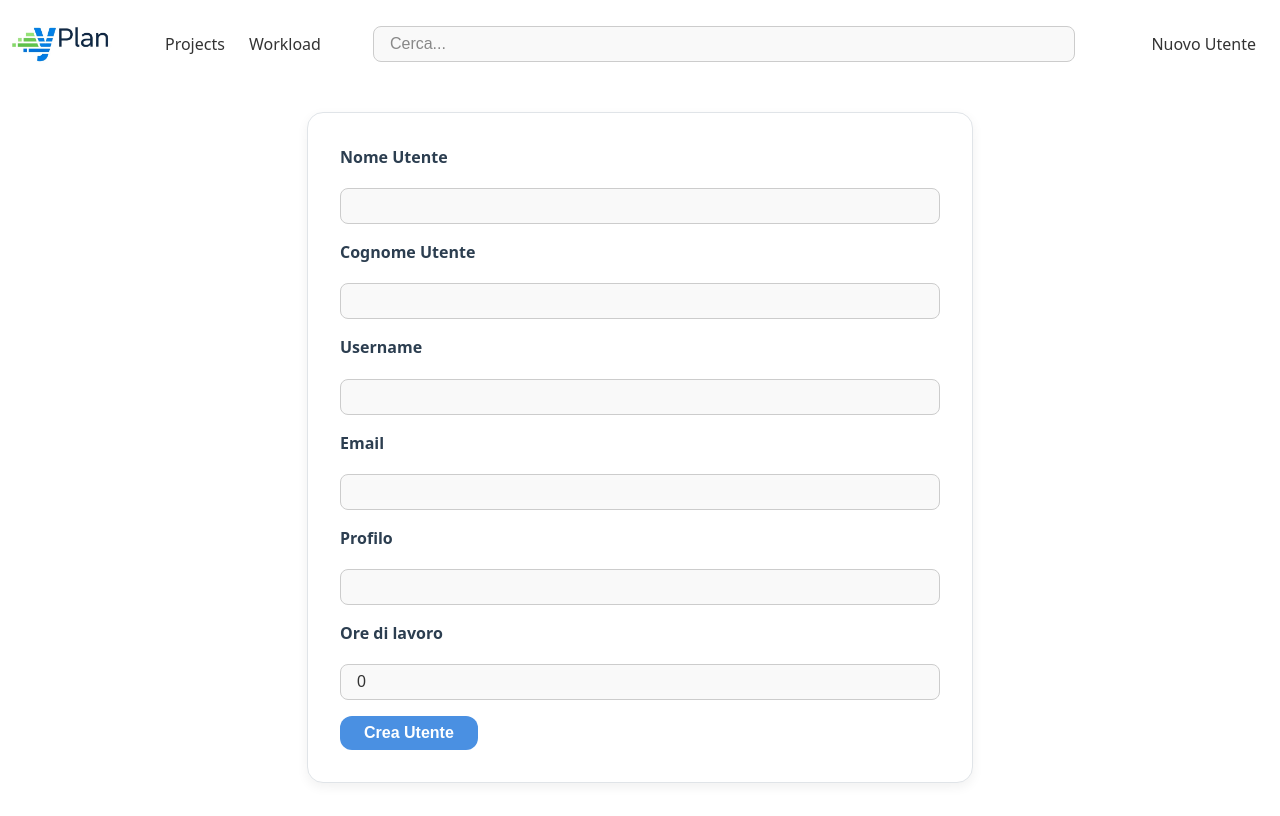
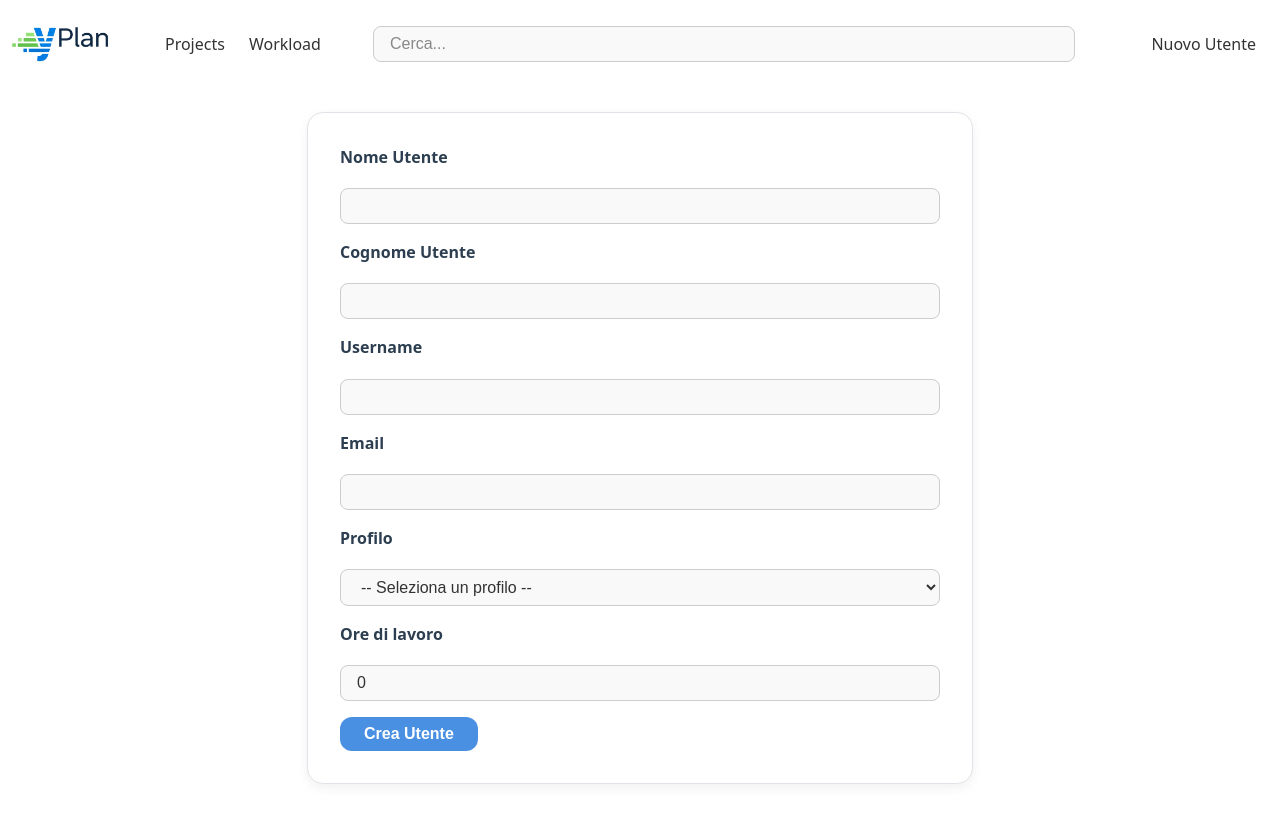
Before and after one commit to Jacopo-Sassi/codylab-talent-fe-2025, a React (Vite) app: page /workload/add in a window 1280 px wide. Built offline with nearby package versions, Linux system fonts and the light colour scheme; no server answers.

Commit message:
feat: enhance UserForm with profile selection and improve form handling

```diff
--- a/src/components/UserForm.tsx
+++ b/src/components/UserForm.tsx
@@ -27,21 +27,21 @@ export function UserForm() {
         const { name, value } = e.target;
         setFormData(prev => ({
             ...prev,
-            [name]: name === "dailyHours" ? Number(value) : value
-                }));
-
+            [name]: name === "dailyHours" ? Number(value) : value,
+        }));
     };
 
     const handleSubmit = async (e: React.FormEvent<HTMLFormElement>) => {
         e.preventDefault();
+        const savedData = { ...formData, dailyHours: formData.dailyHours};
         try {
             if (currentUser) {
                 await users.updateUser({
                     id: currentUser.id!,
-                    users: { ...formData, dailyHours: formData.dailyHours, profile: formData.profile }
+                    users: savedData
                 });
             } else {
-                await users.createUser({ users: { ...formData, dailyHours: formData.dailyHours, profile: formData.profile } });
+                await users.createUser({ users: savedData }) ;
             }
 
             await refreshWorkload();
@@ -66,9 +66,20 @@ export function UserForm() {
                 <label>Email</label>
                 <input type="text" name="email" value={formData.email} onChange={handleChange} required />
 
-                <label>Profilo</label>
-               <input type="text" name="profile" value={formData.profile} onChange={handleChange}
-                required />
+               <label>Profilo</label>
+                <select
+                name="profile"
+                value={formData.profile}
+                onChange={handleChange}
+                required
+                >
+                <option value="">-- Seleziona un profilo --</option>
+                <option value="manager">Manager</option>
+                <option value="developer">Developer</option>
+                <option value="designer">Designer</option>
+                <option value="admin">Admin</option>
+                </select>
+
 
                 <label>Ore di lavoro</label>
                 <input type="number" name="dailyHours" value={formData.dailyHours} onChange={handleChange} required />
```
